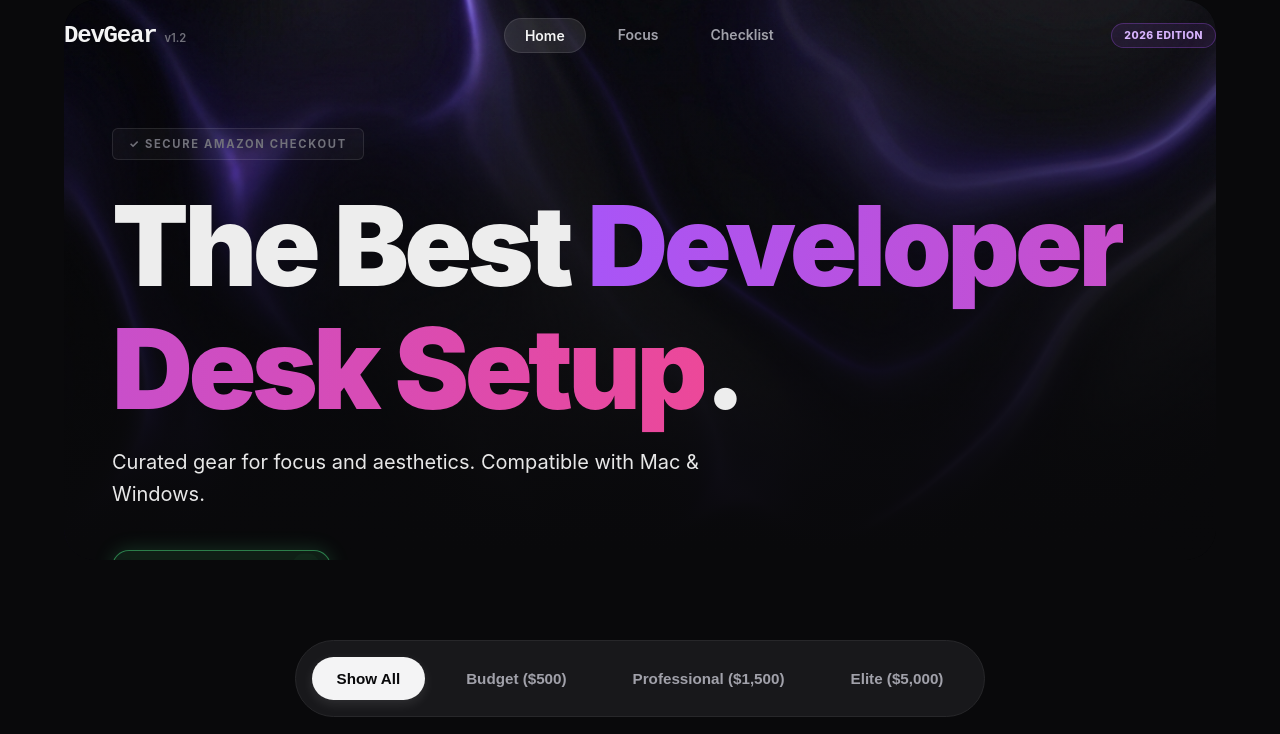
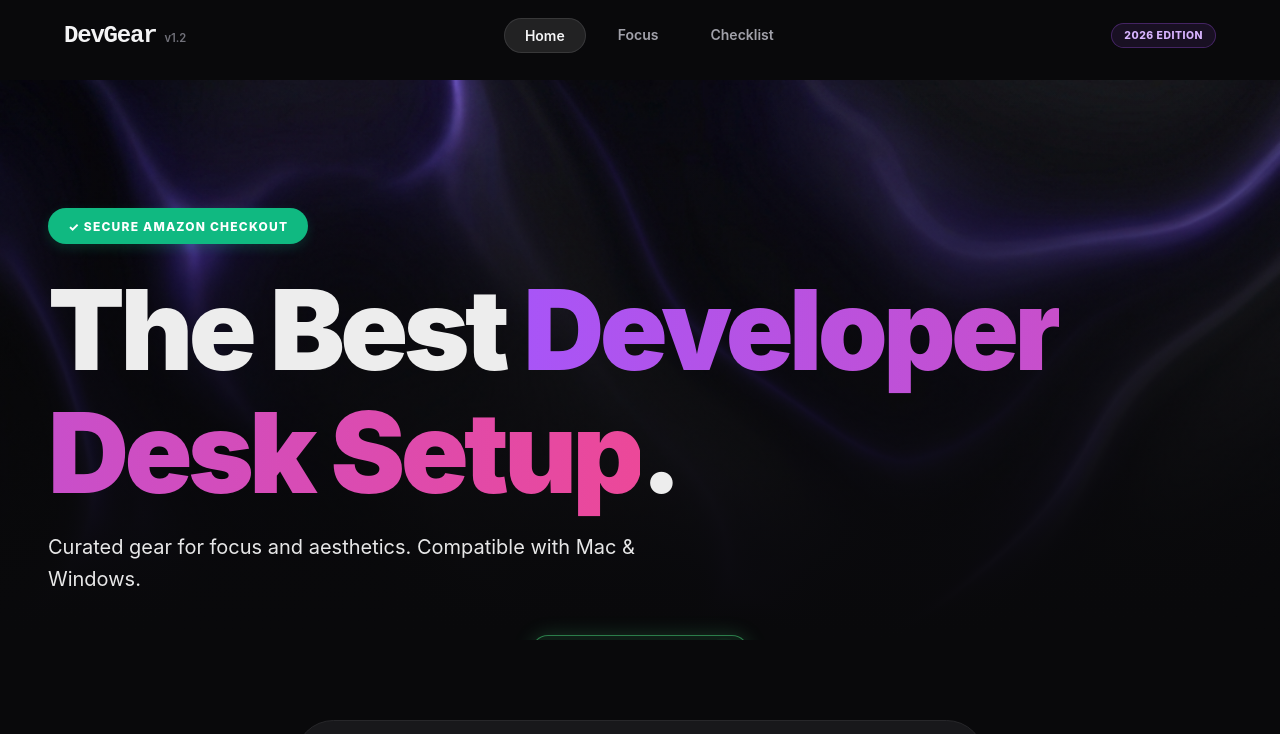
Before and after one commit to Jamalabdirahiim/DevGear, a website built with Vite: page index.html in a window 1280 px wide. Shown: the top 734 px of the page. Built offline with nearby package versions, Linux system fonts and the light colour scheme; some packages are replaced by stand-ins of ours.

Commit message:
style: finalize edge-to-edge hero and emerald green trust tag

```diff
--- a/index.html
+++ b/index.html
@@ -85,9 +85,10 @@
   </nav>
 
   <div id="app">
+    <!-- Hero Section outside container for true edge-to-edge width -->
+    <div id="hero-container"></div>
+
     <main class="container">
-      <!-- Hero Section will be injected here -->
-      <div id="hero-container"></div>
 
       <!-- Smart Gear Filter Section -->
       <section id="smart-filter" class="filter-section">
--- a/src/style.css
+++ b/src/style.css
@@ -36,6 +36,8 @@ body {
   margin: 0;
   font-family: 'Inter', system-ui, -apple-system, sans-serif;
   overflow-x: hidden;
+  padding-top: 5rem;
+  /* ~80px to clear the sticky header */
 }
 
 /* Sticky Header with Glassmorphism */
@@ -58,8 +60,8 @@ body {
 
 .navbar.sticky-header.scrolled {
   background: rgba(9, 9, 11, 0.6);
-  backdrop-filter: blur(12px);
-  -webkit-backdrop-filter: blur(12px);
+  backdrop-filter: blur(16px);
+  -webkit-backdrop-filter: blur(16px);
   border-bottom: 1px solid #27272a;
   padding-block: 0.25rem;
   /* Slight compression on scroll */
@@ -202,7 +204,6 @@ body {
   width: 100%;
   height: 70vh;
   min-height: 500px;
-  border-radius: 2rem;
   overflow: hidden;
   margin-bottom: 4rem;
   background-color: #000;
@@ -225,6 +226,7 @@ body {
   width: 100%;
   height: 100%;
   object-fit: cover;
+  object-position: center;
   transition: transform 0.7s cubic-bezier(0.4, 0, 0.2, 1);
 }
 
@@ -239,10 +241,16 @@ body {
   display: flex;
   flex-direction: column;
   justify-content: flex-start;
-  /* Changed from flex-end */
   padding: 6.5rem 1.5rem 1.5rem;
-  /* Added top padding to clear header */
   z-index: 10;
+}
+
+/* Align content to site container even when background is full-width */
+.hero-overlay>* {
+  width: 100%;
+  max-width: 1200px;
+  margin-left: auto;
+  margin-right: auto;
 }
 
 @media (min-width: 768px) {
@@ -258,17 +266,19 @@ body {
 }
 
 .secure-checkout-tag {
-  font-size: 0.7rem;
-  font-weight: 700;
-  color: #71717a;
-  /* Zinc 500 */
+  font-size: 0.75rem;
+  font-weight: 800;
+  color: #fff;
   text-transform: uppercase;
-  letter-spacing: 0.15em;
-  background: rgba(255, 255, 255, 0.03);
-  padding: 0.5rem 1rem;
-  border-radius: 6px;
-  border: 1px solid rgba(255, 255, 255, 0.1);
+  letter-spacing: 0.1em;
+  background: #10b981;
+  /* Opaque Emerald Green */
+  padding: 0.6rem 1.2rem;
+  border-radius: 9999px;
+  /* Pill shape */
+  border: 1px solid rgba(16, 185, 129, 0.2);
   display: inline-block;
+  box-shadow: 0 4px 12px rgba(16, 185, 129, 0.2);
 }
 
 .hero-h1 {
```
Also changed, not shown: checklist.html (+7 -6 lines), focus.html (+8 -7 lines).
